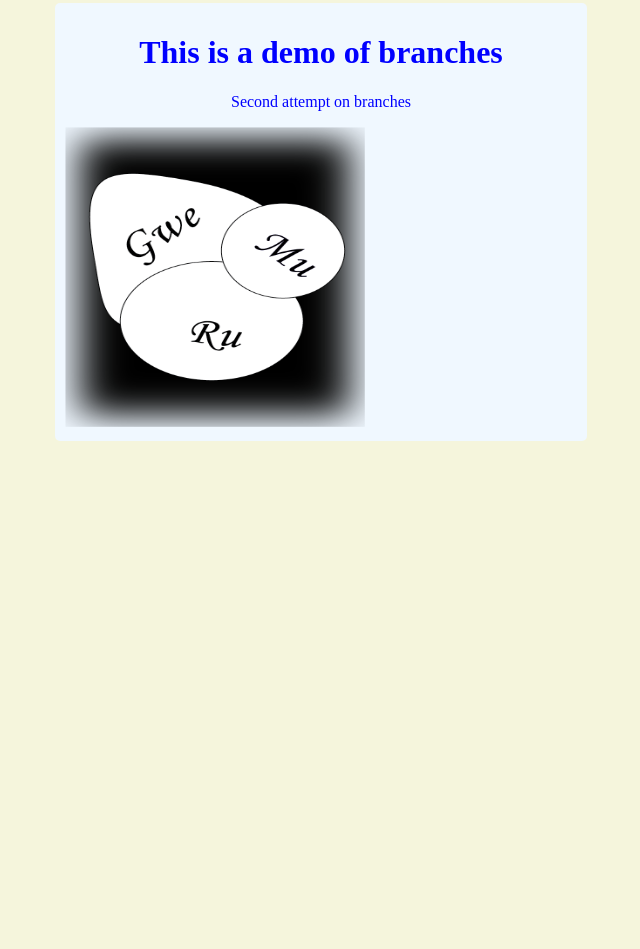
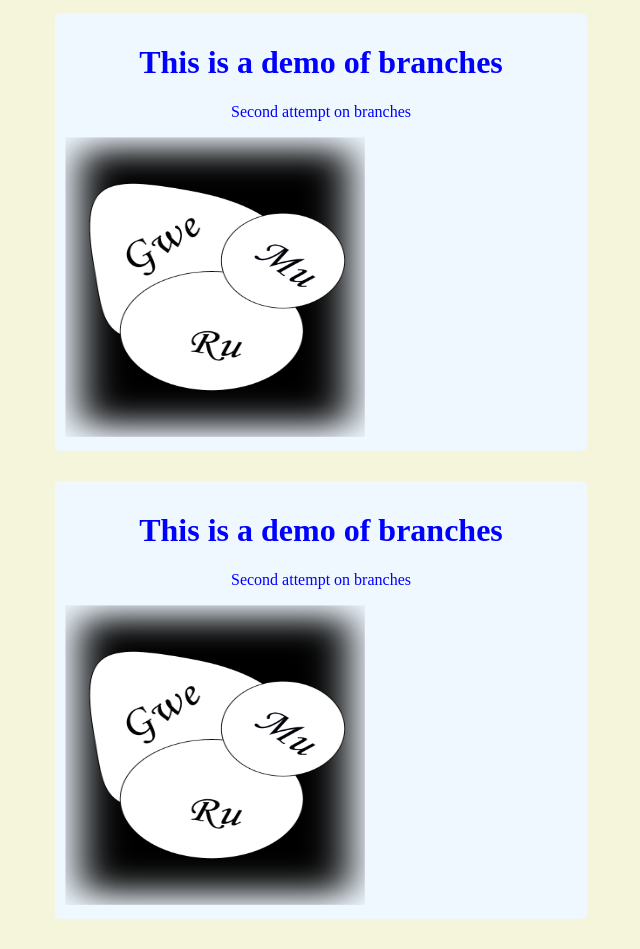
Before and after one commit to bloomy254/git_bash_trial, a plain HTML site: page index.html in a window 1280 px wide. Shown: the part 455-1404 px from the top of the page, without its empty margins (319-959 px from the left). Before the commit the page ends 906 px from the top, so only its background shows below. Drawn offline with Linux system fonts and the light colour scheme.

Commit message:
fifth commit

```diff
--- a/index.html
+++ b/index.html
@@ -19,5 +19,11 @@
         <p>Second attempt on branches</p>
         <img src="mugweru2.png" alt="myname" width="300px" height="300px">
     </div>
+    <!-- this is third div -->
+    <div class="header">
+        <h1>This is a demo of branches</h1>
+        <p>Second attempt on branches</p>
+        <img src="mugweru2.png" alt="myname" width="300px" height="300px">
+    </div>
 </body>
 </html>
--- a/smart.css
+++ b/smart.css
@@ -5,7 +5,7 @@ body {
 .header {
     background-color: aliceblue;
     width: 40%;
-    margin: 10px auto;
+    margin: 0px auto 30px;
     border-radius: 5px;
     padding: 10px;
 }
```
